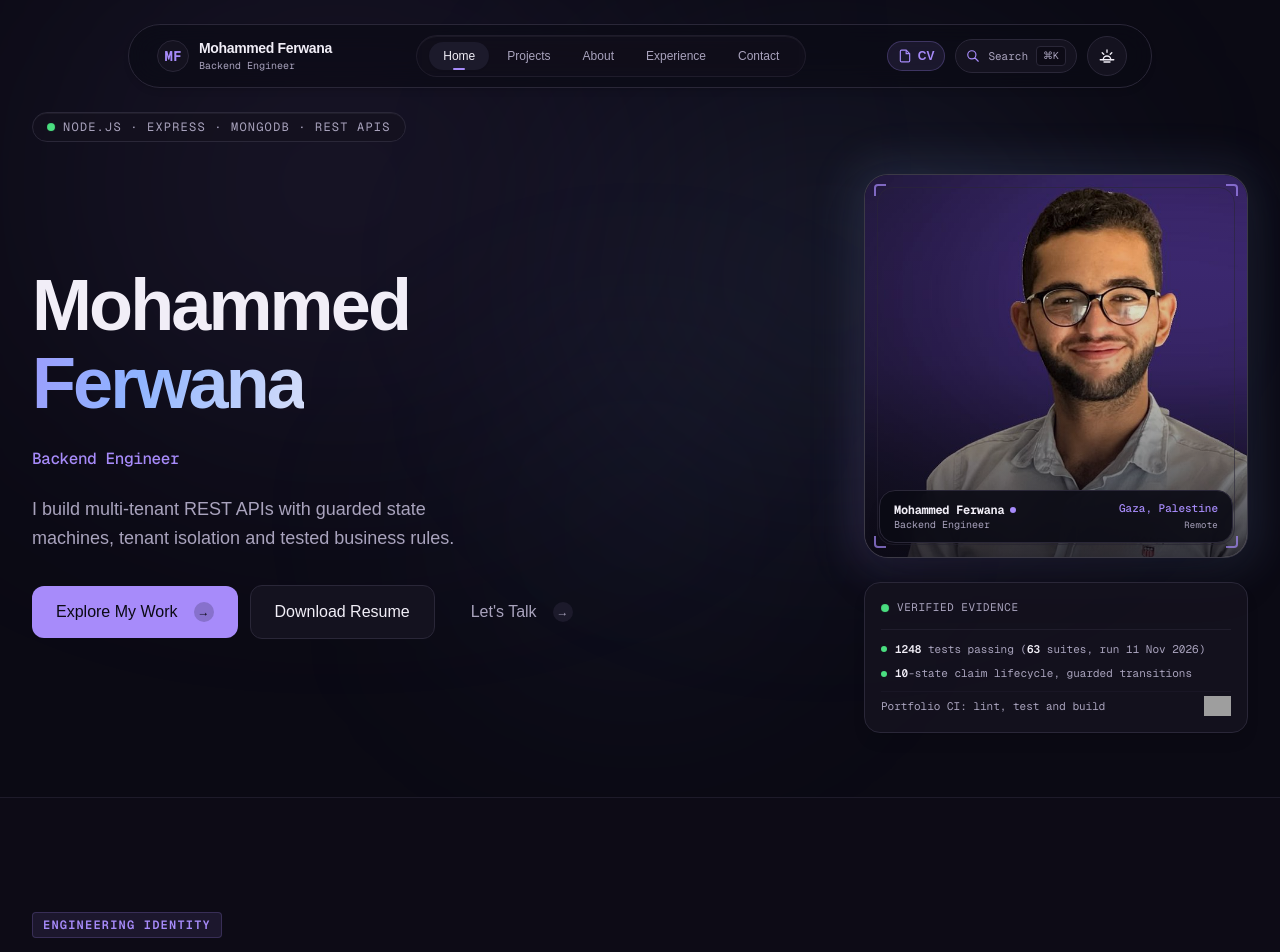
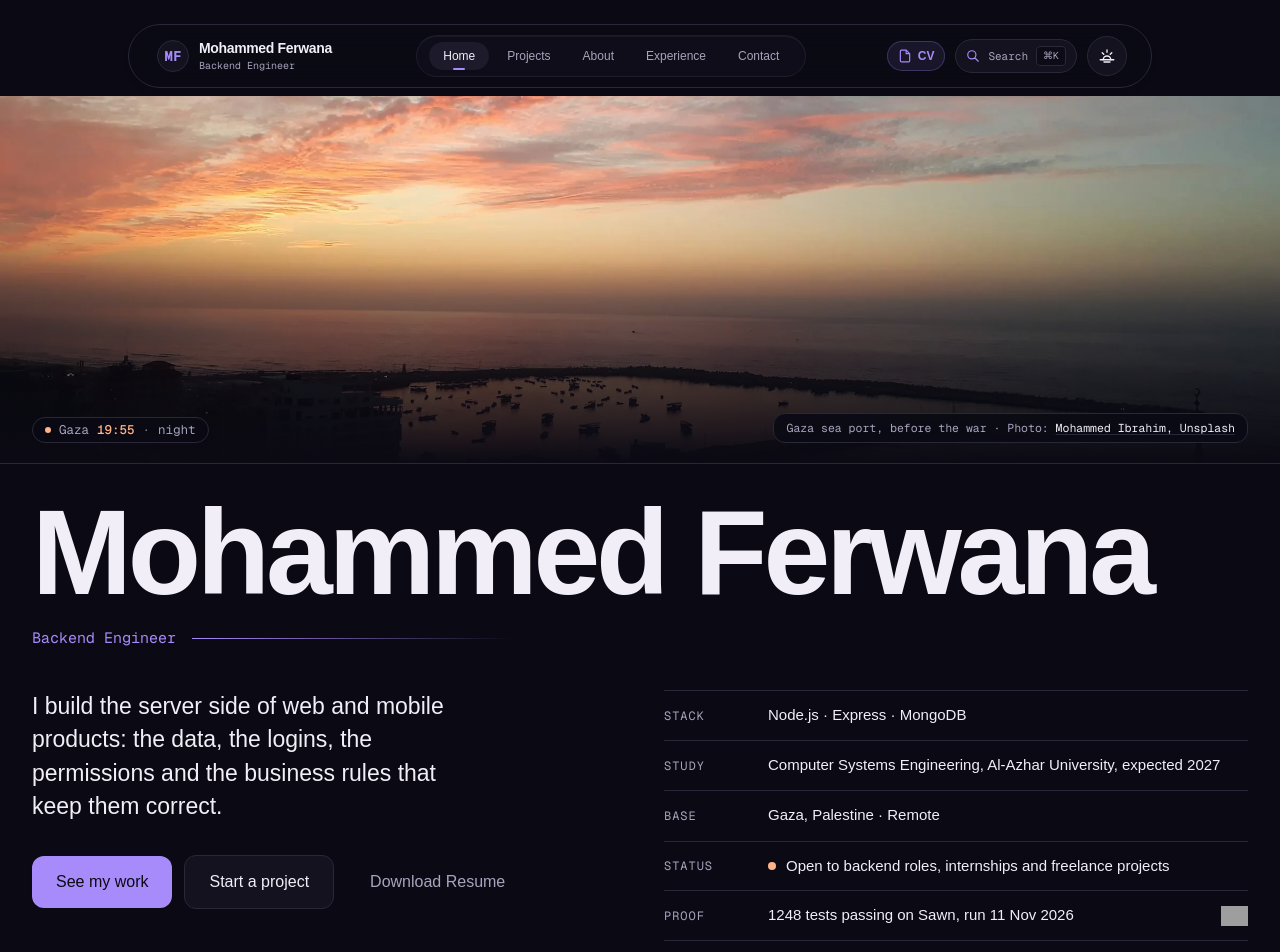
Before and after one commit to hammoudFerwana/mohammed-ferwana-portfolio, a Next.js app: page / in a window 1280 px wide. Shown: the top 952 px of the page. Built offline with nearby package versions, Linux system fonts and the light colour scheme; no server answers; grey boxes are pictures that could not be loaded; a web font is replaced by a local one.

Commit message:
feat(hero): horizon hero with photo band, facts and proof row

```diff
--- a/src/components/home/HeroSection.jsx
+++ b/src/components/home/HeroSection.jsx
@@ -1,11 +1,7 @@
-'use client';
-
 import Image from 'next/image';
 import Button from '@/components/shared/Button';
-import RevealOnScroll from '@/components/shared/RevealOnScroll';
-
+import GazaClock from '@/components/home/GazaClock';
 import { metrics } from '@/data/metrics';
-import InteractivePortraitCard from '@/components/home/InteractivePortraitCard';
 
 const formattedTestRunDate = new Date(`${metrics.testRunDate}T00:00:00Z`).toLocaleDateString('en-GB', {
   day: 'numeric',
@@ -14,122 +10,139 @@ const formattedTestRunDate = new Date(`${metrics.testRunDate}T00:00:00Z`).toLoca
   timeZone: 'UTC',
 });
 
+const facts = [
+  { label: 'Stack', value: 'Node.js · Express · MongoDB' },
+  { label: 'Study', value: 'Computer Systems Engineering, Al-Azhar University, expected 2027' },
+  { label: 'Base', value: 'Gaza, Palestine · Remote' },
+];
+
 export default function HeroSection() {
   return (
-    <section className="relative min-h-[92dvh] flex flex-col justify-center pt-28 pb-16 overflow-hidden">
-      {/* Background Animated Aurora Mesh (3 Orbs, GPU-accelerated) */}
-      <div className="absolute inset-0 overflow-hidden pointer-events-none in-data-[theme=light]:opacity-35" aria-hidden="true">
-        <div className="absolute top-1/4 left-1/4 -translate-x-1/2 -translate-y-1/2 w-[550px] h-[400px] bg-accent/10 blur-[130px] rounded-full animate-aurora" />
+    <section className="pt-[84px] sm:pt-[96px] pb-[70px]">
+      {/* Full-width Gaza sea port photo band */}
+      <div className="relative w-full h-[clamp(260px,46vh,500px)] border-b border-line overflow-hidden">
+        <Image
+          src="/images/hero/gaza-port.webp"
+          alt="Gaza sea port at sunset, fishing boats inside the harbour wall, with a minaret in the foreground"
+          fill
+          priority
+          sizes="100vw"
+          className="object-cover object-center"
+        />
+
+        {/* Bottom gradient for legibility (transparent to bg at ~55%) */}
         <div
-          className="absolute top-1/3 right-1/4 translate-x-1/4 -translate-y-1/2 w-[480px] h-[380px] bg-accent-secondary/10 blur-[140px] rounded-full animate-aurora"
-          style={{ animationDelay: '-6s' }}
+          aria-hidden="true"
+          className="pointer-events-none absolute inset-0"
+          style={{
+            background: 'linear-gradient(to bottom, transparent 45%, var(--hz-bg) 100%)',
+          }}
         />
-        <div
-          className="absolute bottom-1/4 left-1/2 -translate-x-1/2 translate-y-1/4 w-[380px] h-[320px] bg-sea/5 blur-[120px] rounded-full animate-aurora"
-          style={{ animationDelay: '-11s' }}
+
+        {/* Clock chip & photo credit bar */}
+        <div className="absolute inset-x-0 bottom-0 z-10 pb-4 sm:pb-5">
+          <div className="max-w-7xl mx-auto px-5 sm:px-8 flex flex-col items-start gap-2 sm:flex-row sm:items-end sm:justify-between">
+            <GazaClock />
+
+            <p className="rounded-lg border border-line bg-bg/90 backdrop-blur-sm px-3 py-1.5 font-mono text-[11.5px] leading-snug text-ink-muted max-w-full">
+              Gaza sea port, before the war · Photo:{' '}
+              <a
+                href="https://unsplash.com/photos/a-view-of-a-sunset-over-a-body-of-water-EMH4vCucw-A"
+                rel="noopener"
+                target="_blank"
+                className="text-ink underline decoration-line underline-offset-2 hover:text-violet transition-colors"
+              >
+                Mohammed Ibrahim, Unsplash
+              </a>
+            </p>
+          </div>
+        </div>
+      </div>
+
+      {/* Hero content */}
+      <div className="max-w-7xl mx-auto px-5 sm:px-8 mt-[34px]">
+        {/* Full-width name & role block */}
+        <div>
+          <h1 className="font-sans text-[length:var(--text-display)] font-bold leading-[0.9] tracking-[-0.035em] text-ink hyphens-none">
+            Mohammed Ferwana
+          </h1>
+
+          <div className="mt-5 flex items-center gap-4">
+            <p className="font-mono text-[15px] text-violet shrink-0">
+              Backend Engineer
+            </p>
+            <span
+              aria-hidden="true"
+              className="h-px flex-1 max-w-xs"
+              style={{
+                background: 'linear-gradient(to right, var(--hz-violet), transparent)',
+              }}
             />
           </div>
-
-      <div className="max-w-7xl mx-auto px-5 sm:px-8 w-full relative z-10">
-        {/* Technical Metadata Bar (Frame 0ms - 50ms) */}
-        <RevealOnScroll delay={0.05}>
-          <div className="inline-flex items-center gap-2 font-mono text-[11px] sm:text-xs text-text-muted tracking-widest uppercase bg-bg-secondary/70 border border-border-default px-3.5 py-1.5 rounded-full mb-8 shadow-inner hover:border-accent/40 transition-colors duration-300">
-            <span className="w-2 h-2 rounded-full bg-functional-success animate-pulse-ring shrink-0" />
-            <span>Node.js · Express · MongoDB · REST APIs</span>
-          </div>
-        </RevealOnScroll>
-
-        <div className="grid grid-cols-1 lg:grid-cols-12 gap-12 lg:gap-8 items-center">
-          {/* Main Hero Copy (7 cols) */}
-          <div className="lg:col-span-7 space-y-6">
-            <div>
-              <RevealOnScroll delay={0.15}>
-                <h1 className="text-4xl sm:text-6xl md:text-7xl font-bold tracking-[-0.04em] text-text-primary leading-[1.08] text-balance">
-                  Mohammed
-                </h1>
-              </RevealOnScroll>
-              <RevealOnScroll delay={0.25}>
-                <span
-                  className="text-4xl sm:text-6xl md:text-7xl font-bold tracking-[-0.04em] leading-[1.08] text-transparent bg-clip-text animate-shimmer inline-block"
-                  style={{
-                    backgroundImage: 'linear-gradient(110deg, var(--hz-ink) 0%, var(--hz-violet) 35%, var(--hz-sea) 65%, var(--hz-ink) 100%)',
-                    backgroundSize: '250% 100%',
-                  }}
-                >
-                  Ferwana
-                </span>
-              </RevealOnScroll>
         </div>
 
-            <RevealOnScroll delay={0.35}>
-              <div className="space-y-2">
-                <p className="font-mono text-sm sm:text-base text-accent font-medium tracking-tight">
-                  Backend Engineer
+        {/* Two columns at 900px+, one column below */}
+        <div className="mt-10 grid grid-cols-1 min-[900px]:grid-cols-12 gap-10 min-[900px]:gap-12 items-start">
+          {/* Left: promise + three buttons */}
+          <div className="min-[900px]:col-span-6 space-y-8">
+            <p className="text-[clamp(19px,2vw,23px)] leading-[1.45] text-ink max-w-[34ch]">
+              I build the server side of web and mobile products: the data, the logins, the permissions and the business rules that keep them correct.
             </p>
-              </div>
-            </RevealOnScroll>
 
-            <RevealOnScroll delay={0.45}>
-              <p className="text-base sm:text-lg text-text-secondary leading-relaxed max-w-xl text-balance">
-                I build multi-tenant REST APIs with guarded state machines, tenant isolation and tested business rules.
-              </p>
-            </RevealOnScroll>
-
-            {/* CTAs (Frame 550ms) */}
-            <RevealOnScroll delay={0.55}>
-              <div className="flex flex-wrap items-center gap-3 pt-2">
+            <div className="flex flex-wrap items-center gap-3">
               <Button href="/projects" variant="primary" size="lg">
-                  Explore My Work →
+                See my work
+              </Button>
+              <Button href="/contact" variant="secondary" size="lg">
+                Start a project
               </Button>
               <Button
                 href="/resume/Mohammed_Ferwana_Resume.pdf"
                 download="Mohammed_Ferwana_Resume.pdf"
-                  variant="secondary"
+                variant="ghost"
                 size="lg"
               >
                 Download Resume
               </Button>
-                <Button href="/contact" variant="ghost" size="lg">
-                  Let&apos;s Talk →
-                </Button>
             </div>
-            </RevealOnScroll>
           </div>
 
-          {/* Portrait & System Status Widget (5 cols) */}
-          <div className="lg:col-span-5 flex flex-col items-center lg:items-end gap-6">
-            <RevealOnScroll delay={0.7} className="w-full max-w-sm">
-              <InteractivePortraitCard />
-            </RevealOnScroll>
+          {/* Right: facts list */}
+          <dl className="min-[900px]:col-span-6 divide-y divide-line border-y border-line">
+            {facts.map((item) => (
+              <div
+                key={item.label}
+                className="py-3.5 grid grid-cols-1 sm:grid-cols-[88px_1fr] gap-1 sm:gap-4 items-baseline"
+              >
+                <dt className="font-mono text-[12px] uppercase tracking-[0.08em] text-ink-muted">
+                  {item.label}
+                </dt>
+                <dd className="text-[15px] leading-snug text-ink">
+                  {item.value}
+                </dd>
+              </div>
+            ))}
 
-            {/* System Status Widget (Signature engineering element - Frame 850ms) */}
-            <RevealOnScroll delay={0.85} className="w-full max-w-sm">
-              <div
-                className="w-full rounded-xl bg-bg-secondary/90 border border-border-default p-4 shadow-lg backdrop-blur-xs"
+            <div className="py-3.5 grid grid-cols-1 sm:grid-cols-[88px_1fr] gap-1 sm:gap-4 items-baseline">
+              <dt className="font-mono text-[12px] uppercase tracking-[0.08em] text-ink-muted">
+                Status
+              </dt>
+              <dd className="text-[15px] leading-snug text-ink flex items-center gap-2.5">
+                <span
                   aria-hidden="true"
-              >
-                <div className="flex items-center justify-between pb-3 mb-3 border-b border-border-subtle text-[11px] font-mono">
-                  <div className="flex items-center gap-2 text-text-muted uppercase tracking-wider">
-                    <span className="w-2 h-2 rounded-full bg-functional-success animate-pulse-ring shrink-0" />
-                    <span>VERIFIED EVIDENCE</span>
+                  className="inline-block w-2 h-2 rounded-full bg-sun shrink-0"
+                />
+                <span>Open to backend roles, internships and freelance projects</span>
+              </dd>
             </div>
-                </div>
-                <div className="space-y-2.5">
-                  <div className="flex items-center gap-2 text-xs">
-                    <span className="w-1.5 h-1.5 rounded-full bg-functional-success shrink-0" />
-                    <span className="text-text-secondary font-mono text-[11px]">
-                      <span className="text-text-primary font-semibold">{metrics.integrationTests}</span> tests passing (<span className="text-text-primary font-semibold">{metrics.testSuites}</span> suites, run {formattedTestRunDate})
-                    </span>
-                  </div>
-                  <div className="flex items-center gap-2 text-xs">
-                    <span className="w-1.5 h-1.5 rounded-full bg-functional-success shrink-0" />
-                    <span className="text-text-secondary font-mono text-[11px]">
-                      <span className="text-text-primary font-semibold">{metrics.fsmStates}</span>-state claim lifecycle, guarded transitions
-                    </span>
-                  </div>
-                  <div className="flex items-center justify-between gap-2 text-xs pt-1 border-t border-border-subtle/50">
-                    <span className="text-text-secondary font-mono text-[11px]">
-                      Portfolio CI: lint, test and build
+
+            <div className="py-3.5 grid grid-cols-1 sm:grid-cols-[88px_1fr] gap-1 sm:gap-4 items-baseline">
+              <dt className="font-mono text-[12px] uppercase tracking-[0.08em] text-ink-muted">
+                Proof
+              </dt>
+              <dd className="text-[15px] leading-snug text-ink flex flex-wrap items-center justify-between gap-2.5">
+                <span>
+                  {metrics.integrationTests} tests passing on Sawn, run {formattedTestRunDate}
                 </span>
                 <Image
                   src={`https://github.com/hammoudFerwana/mohammed-ferwana-portfolio/actions/workflows/ci.yml/badge.svg?branch=${metrics.ciBadgeBranch}`}
@@ -137,13 +150,11 @@ export default function HeroSection() {
                   width={106}
                   height={20}
                   unoptimized
-                      className="h-4 sm:h-5 w-auto"
+                  className="h-5 w-auto shrink-0"
                 />
+              </dd>
             </div>
-                </div>
-              </div>
-            </RevealOnScroll>
-          </div>
+          </dl>
         </div>
       </div>
     </section>
```
Lines whose indentation alone changed are shown as unchanged.
